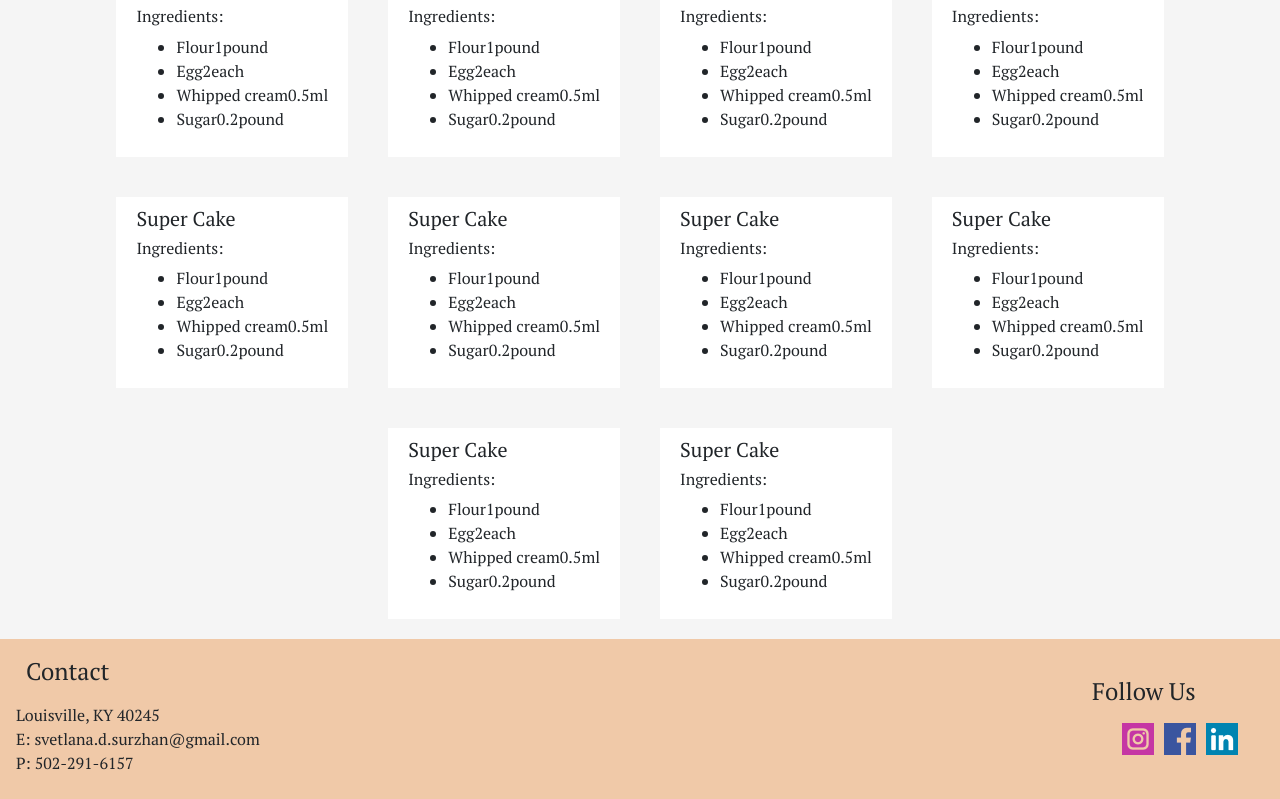
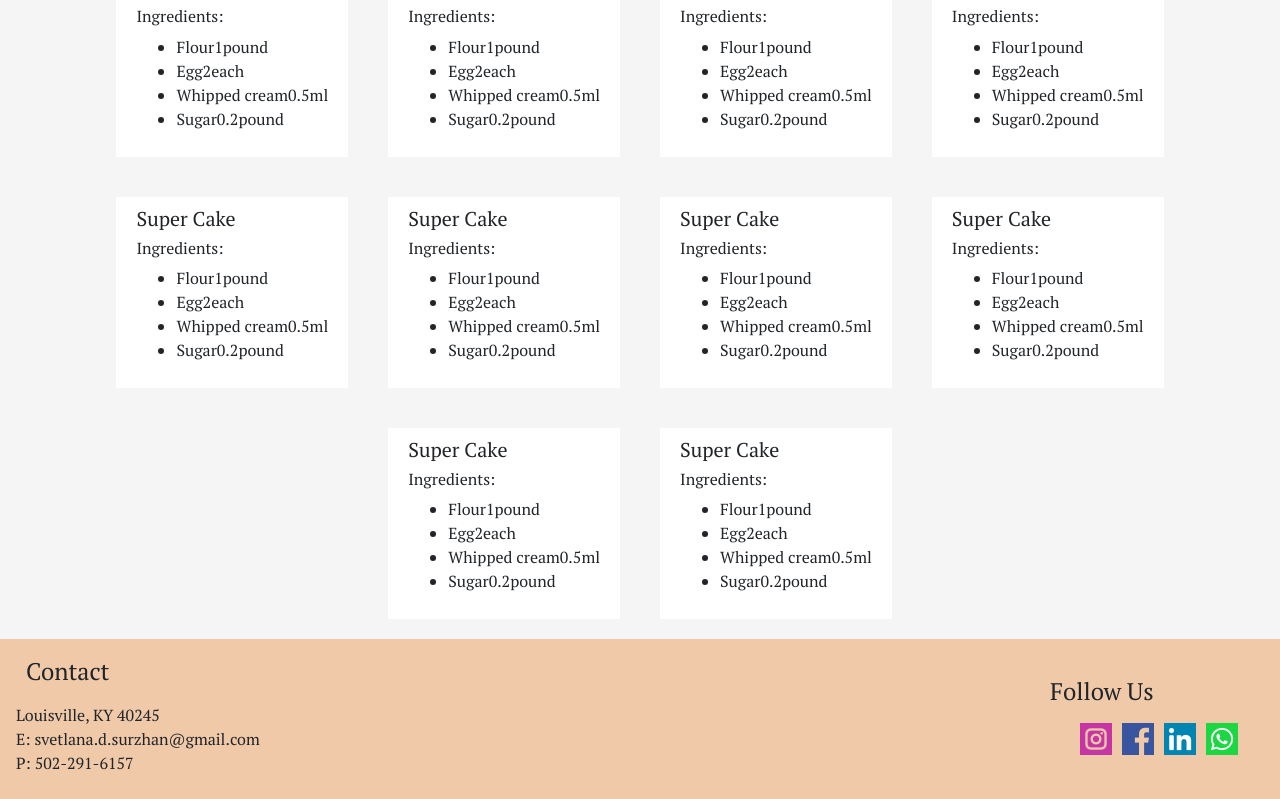
Before and after one commit to SvetlanaSurzhan/recipes-site, a React (Create React App) app in the folder ClientApp/: page / in a window 1280 px wide. Shown: the part 632-1431 px from the top of the page. Built offline with nearby package versions, Linux system fonts and the light colour scheme.

Commit message:
added whatsapp icon

```diff
--- a/ClientApp/src/components/footer/Footer.js
+++ b/ClientApp/src/components/footer/Footer.js
@@ -3,6 +3,7 @@ import './Footer.css';
 import instagram from './instagram.png';
 import facebook from './facebook.png';
 import linkedin from './linkedin.png';
+import whatsapp from './whatsapp.png';
 
 class Footer extends React.Component {
     render() {
@@ -23,6 +24,7 @@ class Footer extends React.Component {
                             <li><img src={instagram} className="instagram-icon" /></li>
                             <li><img src={facebook} className="facebook-icon" /></li>
                             <li><img src={linkedin} className="linkedin-icon" /></li>
+                            <li><img src={whatsapp} className="whatsapp-icon" /></li>
                         </ul>
                     </div>
 
```
